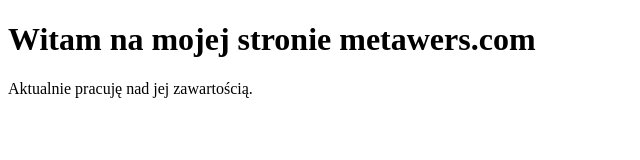
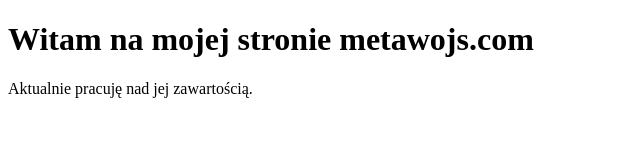
Before and after one commit to metawojs/metawojs.github.io, a plain HTML site: page index.html in a window 1280 px wide. Shown: the full height of the page, 0-640 px from the left. Drawn offline with Linux system fonts and the light colour scheme.

Commit message:
Update index.html
Zmiana na metawojs.com

```diff
--- a/index.html
+++ b/index.html
@@ -3,10 +3,10 @@
 <head>
     <meta charset="UTF-8">
     <meta name="viewport" content="width=device-width, initial-scale=1.0">
-    <title>Strona metawers.com</title>
+    <title>metawojs.com</title>
 </head>
 <body>
-    <h1>Witam na mojej stronie metawers.com</h1>
+    <h1>Witam na mojej stronie metawojs.com</h1>
     <p>Aktualnie pracuję nad jej zawartością.</p>
 </body>
 </html>
```
